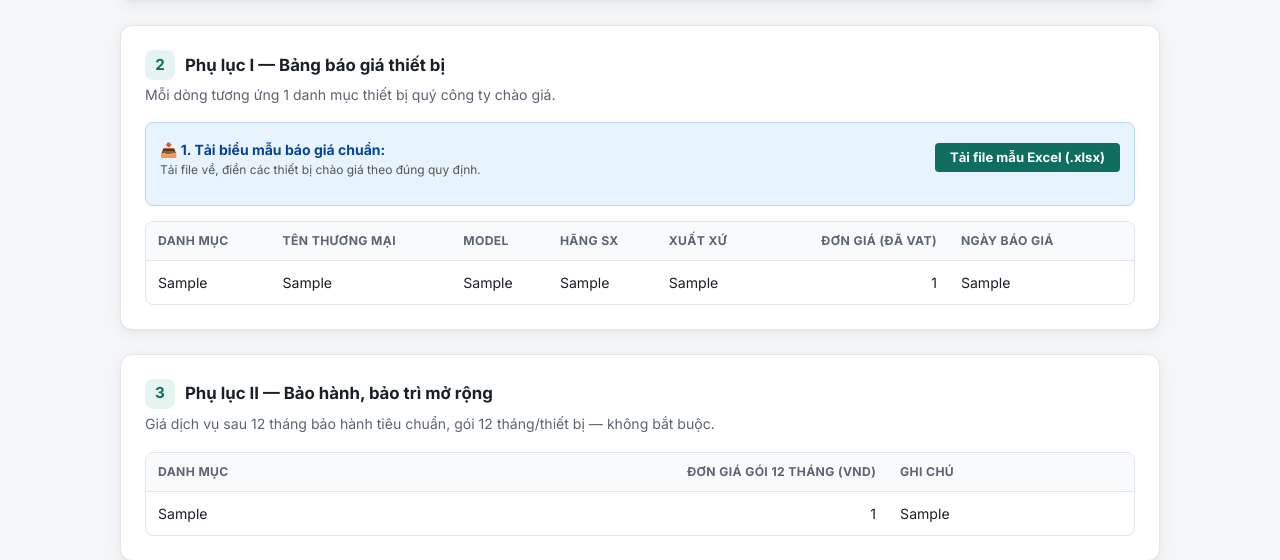
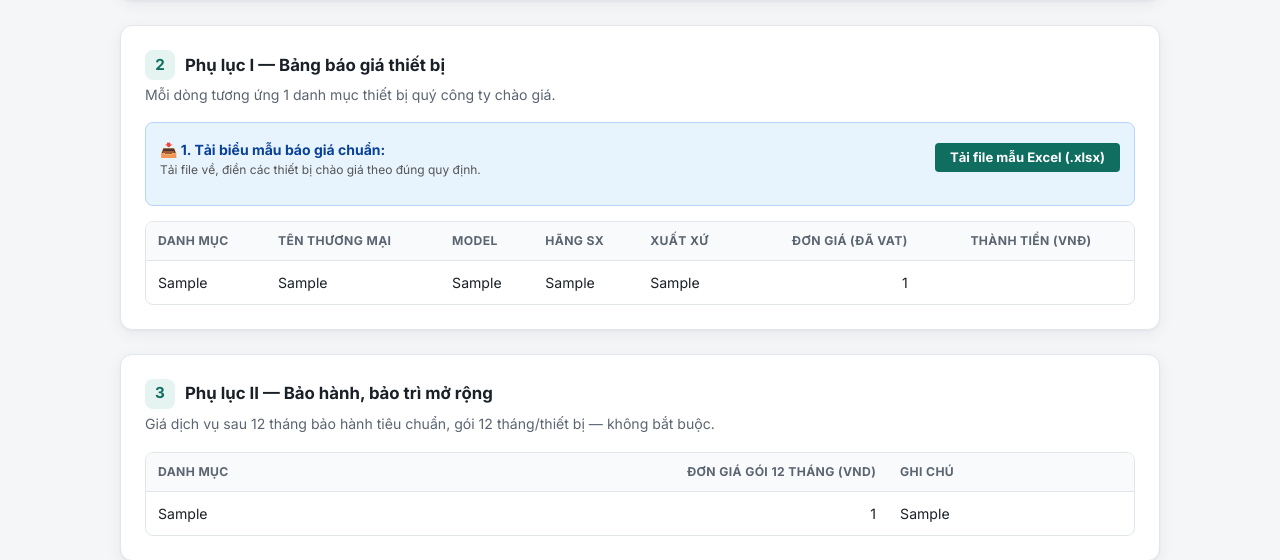
Before and after one commit to phanhoangduc232-collab/B-o-gi-TBYT, a Flask app: page /form in a window 1280 px wide. Shown: the part 700-1260 px from the top of the page. Run offline with Flask 3, Linux system fonts and the light colour scheme; the visitor is signed in with stand-in values (Sample User, id 1); tables that the repository leaves empty hold one stand-in row (values such as "Sample post").

Commit message:
Update form.html

```diff
--- a/templates/form.html
+++ b/templates/form.html
@@ -80,7 +80,9 @@
     <table>
       <thead><tr>
         <th>Danh mục</th><th>Tên thương mại</th><th>Model</th><th>Hãng SX</th><th>Xuất xứ</th>
-        <th style="text-align:right">Đơn giá (đã VAT)</th><th>Ngày báo giá</th><th></th>
+        <th style="text-align:right">Đơn giá (đã VAT)</th>
+        <th style="text-align:right">Thành tiền (VNĐ)</th>
+        <th></th>
       </tr></thead>
       <tbody>
         {% for it in items %}
@@ -91,7 +93,9 @@
           <td>{{ it['hang_sx'] }}</td>
           <td>{{ it['xuat_xu'] }}</td>
           <td style="text-align:right">{{ '{:,.0f}'.format(it['don_gia']) if it['don_gia'] is not none else '' }}</td>
-          <td>{{ it['ngay_bao_gia'] }}</td>
+          <td style="text-align:right; font-weight: bold; color: #0d6efd;">
+  {{ '{:,.0f}'.format(it['don_gia'] * category_by_ma[it['ma_danh_muc']]['sl']) if (it['don_gia'] and it['ma_danh_muc'] in category_by_ma) else '' }}
+</td>
           <td>
             {% if not readonly %}
             <form method="post" action="{{ url_for('item_delete', item_id=it['id']) }}" onsubmit="return confirm('Xoá dòng này?');">
```
